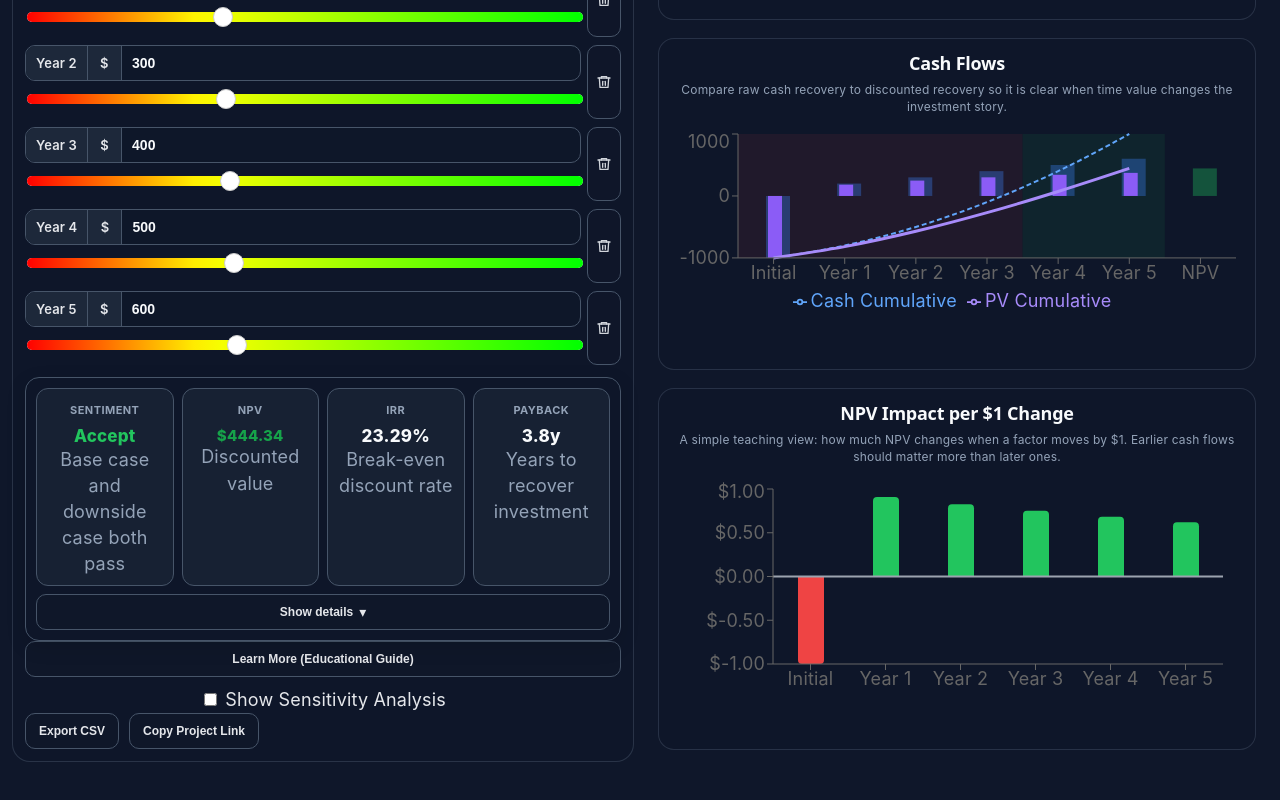
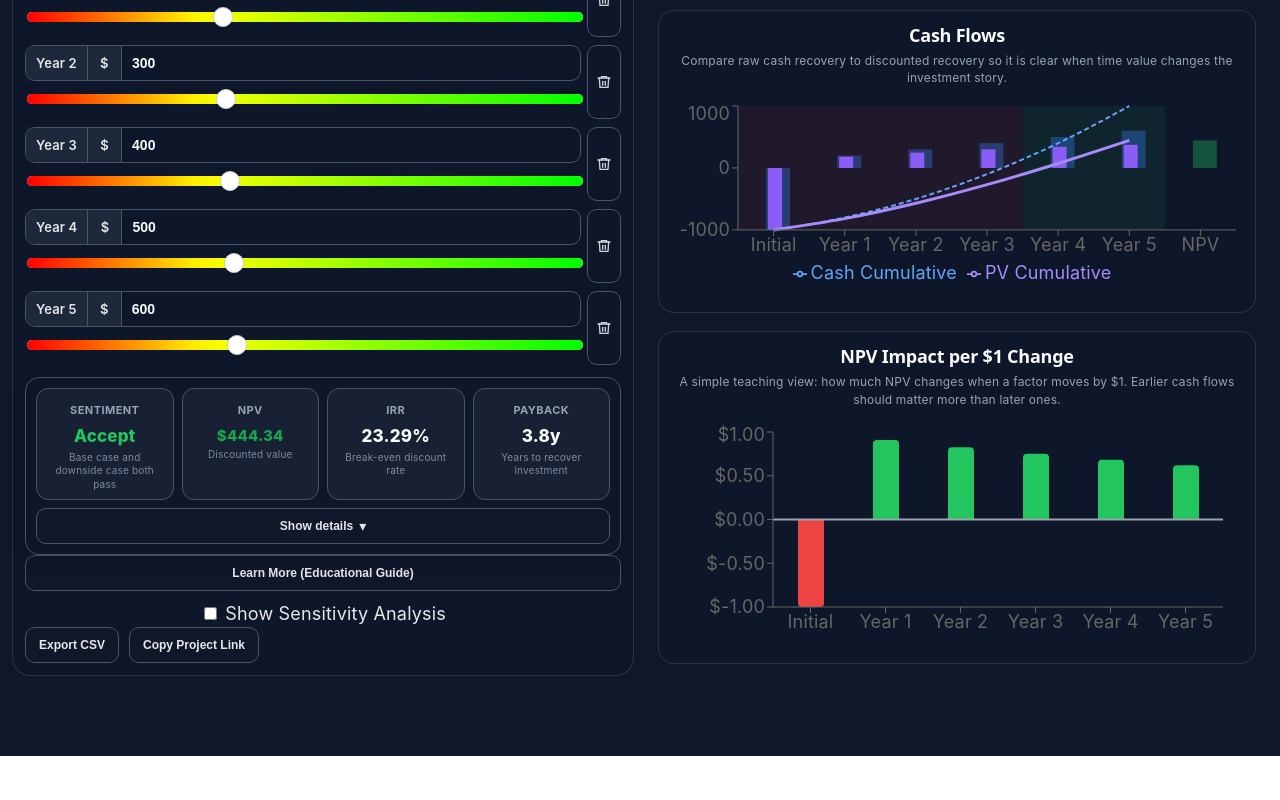
Before and after one commit to armstrma/npv-calculator, a React (Vite) app: page / in a window 1280 px wide. Shown: the part 885-1685 px from the top of the page. After the commit the page ends 1641 px from the top, so only its background shows below. Built offline with nearby package versions, Linux system fonts and the light colour scheme.

Commit message:
Reduce metric pill subtext prominence

```diff
--- a/src/App.css
+++ b/src/App.css
@@ -240,6 +240,13 @@ input[type="range"]::-moz-range-thumb {
   color: #f8fafc;
 }
 .metric-pill-value.compact { font-size: 15px; }
+.metric-pill-subtext {
+  display: block;
+  margin-top: 4px;
+  font-size: 10px;
+  line-height: 1.35;
+  color: #7c8aa3;
+}
 .metric-pill.sentiment-positive .metric-pill-value,
 .details-metric-value.sentiment-positive,
 .details-rule.pass .details-rule-status { color: #22c55e; }
```
